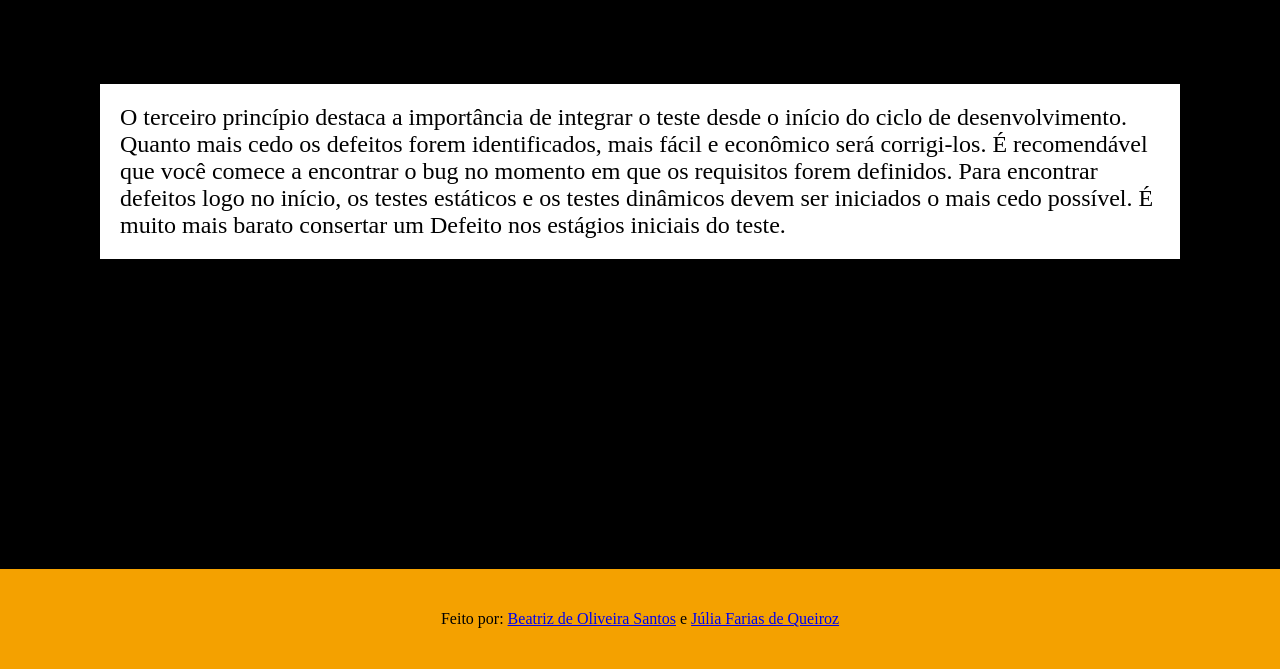
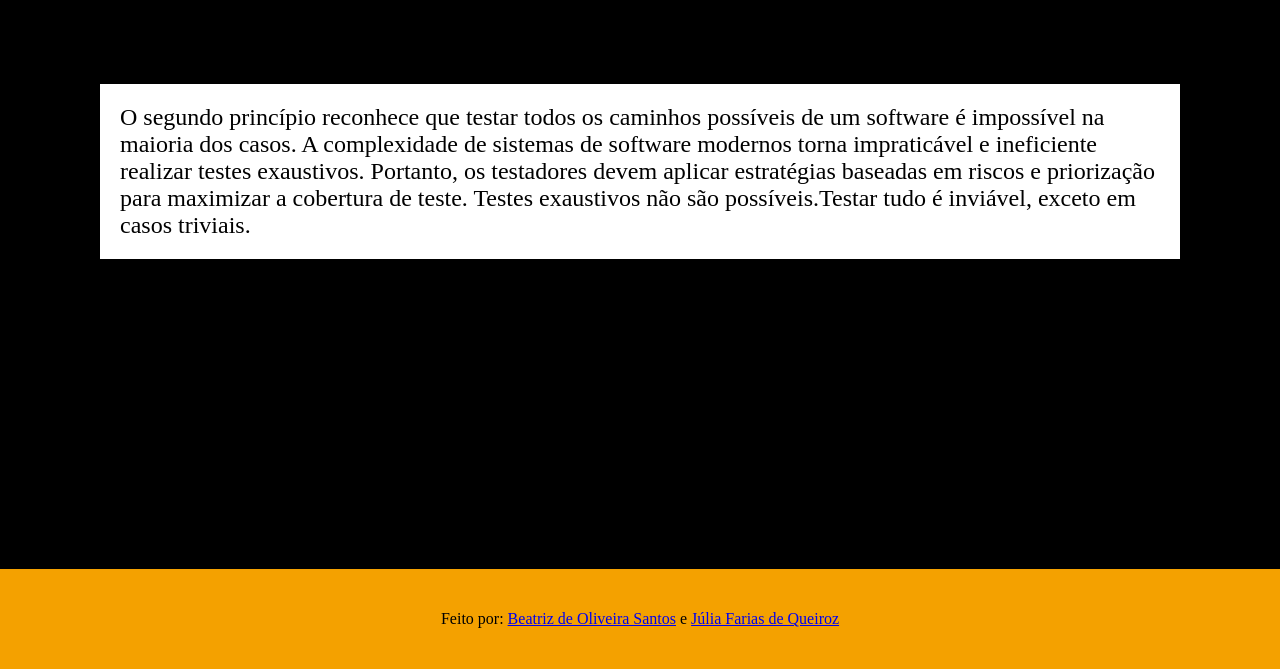
Before and after one commit to juhfarias31/Teste_Exaustivo_Impossivel, a plain HTML site: page index.html in a window 1280 px wide. Shown: the part 131-800 px from the top of the page. Drawn offline with Linux system fonts and the light colour scheme.

Commit message:
Add files via upload

```diff
--- a/index.html
+++ b/index.html
@@ -2,7 +2,7 @@
 <html lang="en">
 <head>
     <link rel="stylesheet" href="Estilos.css">
-    <title>Teste antecipado</title>
+    <title>Teste exaustivo é impossível</title>
 </head>
 <body>
         <div class="caixa">
@@ -31,11 +31,15 @@
     <br></br>
     <br></br>
     <div class="titulo">
-        <a>Teste antecipado</a>
+        <a>Teste exaustivo é impossível</a>
     </div>
 
     <div class="teste">
-       <a> O terceiro princípio destaca a importância de integrar o teste desde o início do ciclo de desenvolvimento. Quanto mais cedo os defeitos forem identificados, mais fácil e econômico será corrigi-los. É recomendável que você comece a encontrar o bug no momento em que os requisitos forem definidos. Para encontrar defeitos logo no início, os testes estáticos e os testes dinâmicos devem ser iniciados o mais cedo possível. É muito mais barato consertar um Defeito nos estágios iniciais do teste. </a>
+       <a> O segundo princípio reconhece que testar todos os caminhos possíveis de um software
+        é impossível na maioria dos casos. A complexidade de sistemas de software modernos torna
+        impraticável e ineficiente realizar testes exaustivos. Portanto, os testadores devem aplicar
+        estratégias baseadas em riscos e priorização para maximizar a cobertura de teste. Testes exaustivos
+        não são possíveis.Testar tudo é inviável, exceto em casos triviais. </a>
     </div>
 
         <footer>
```
